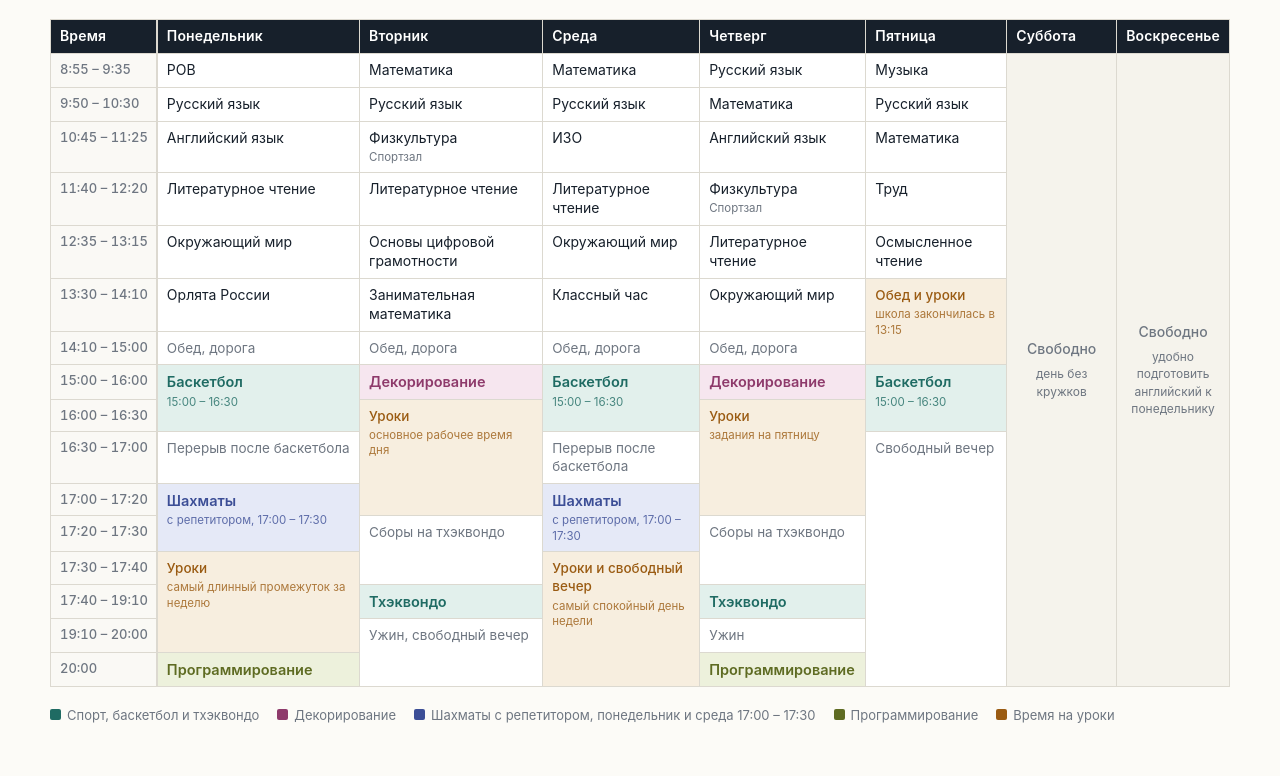
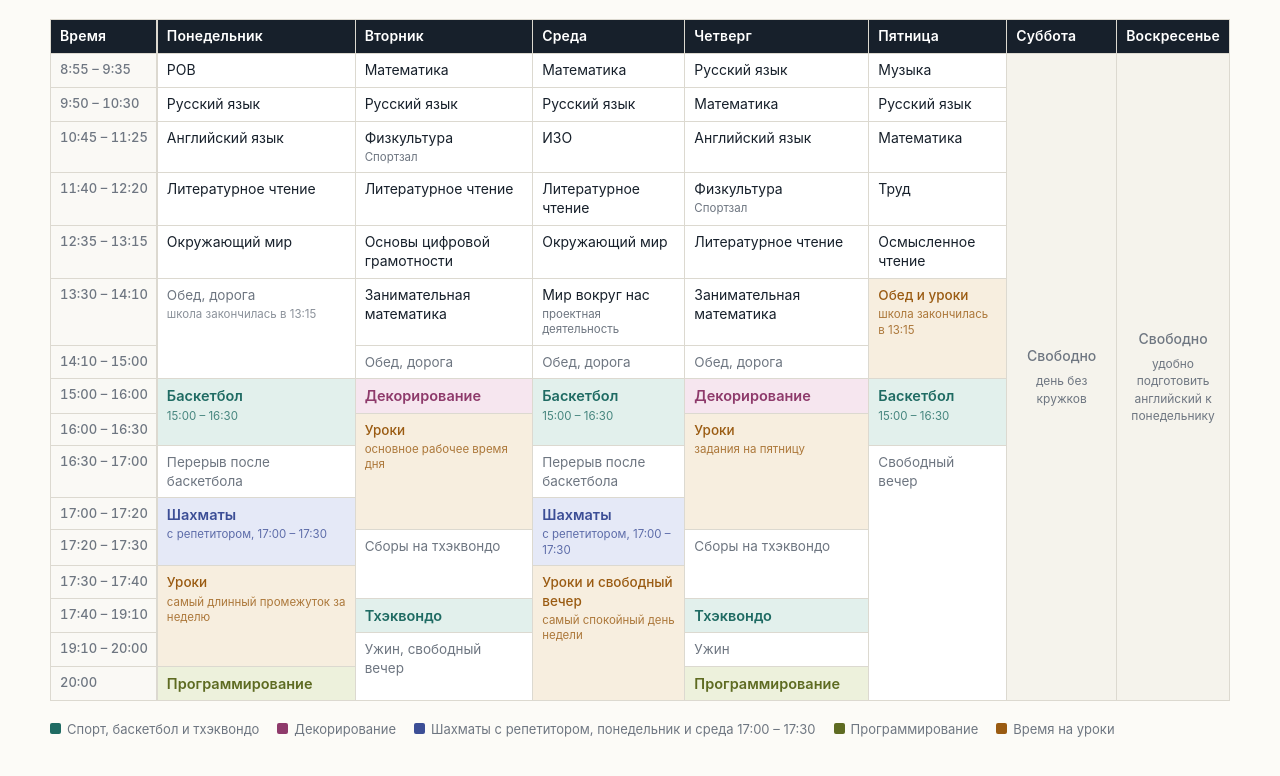
Before and after one commit to DariaJoy/raspisanie, a plain HTML site: page index.html in a window 1280 px wide. Shown: the part 96-872 px from the top of the page. Drawn offline with Linux system fonts and the light colour scheme.

Commit message:
Сверка с расписанием школы на 12–17 октября
Понедельник: урок в 13:30 убран, школа заканчивается в 13:15.
Среда 13:30: «Мир вокруг нас», проектная деятельность.
Четверг 13:30: «Занимательная математика» вместо «Окружающего мира».

Шахматы и программирование оставлены: эти занятия идут не через
школу и в её расписании не значатся.

Co-Authored-By: Claude Opus 5 <noreply@anthropic.com>

```diff
--- a/index.html
+++ b/index.html
@@ -297,15 +297,14 @@
     </tr>
     <tr>
       <td class="time">13:30 – 14:10</td>
-      <td class="lesson">Орлята России</td>
+      <td class="free" rowspan="2">Обед, дорога<span class="note">школа закончилась в 13:15</span></td>
       <td class="lesson">Занимательная математика</td>
-      <td class="lesson">Классный час</td>
-      <td class="lesson">Окружающий мир</td>
+      <td class="lesson">Мир вокруг нас<span>проектная деятельность</span></td>
+      <td class="lesson">Занимательная математика</td>
       <td class="study" rowspan="2">Обед и уроки<span class="note">школа закончилась в 13:15</span></td>
     </tr>
     <tr>
       <td class="time">14:10 – 15:00</td>
-      <td class="free">Обед, дорога</td>
       <td class="free">Обед, дорога</td>
       <td class="free">Обед, дорога</td>
       <td class="free">Обед, дорога</td>
@@ -381,8 +380,7 @@
       <li class="slot" data-kind="lesson"><time>10:45 – 11:25</time><div class="what">Английский язык</div></li>
       <li class="slot" data-kind="lesson"><time>11:40 – 12:20</time><div class="what">Литературное чтение</div></li>
       <li class="slot" data-kind="lesson"><time>12:35 – 13:15</time><div class="what">Окружающий мир</div></li>
-      <li class="slot" data-kind="lesson"><time>13:30 – 14:10</time><div class="what">Орлята России</div></li>
-      <li class="slot" data-kind="free"><time>14:10 – 15:00</time><div class="what">Обед, дорога</div></li>
+      <li class="slot" data-kind="free"><time>13:15 – 15:00</time><div class="what">Обед, дорога<span class="note">школа закончилась в 13:15</span></div></li>
       <li class="slot" data-kind="sport"><time>15:00 – 16:30</time><div class="what">Баскетбол</div></li>
       <li class="slot" data-kind="free"><time>16:30 – 17:00</time><div class="what">Перерыв после баскетбола</div></li>
       <li class="slot" data-kind="chess"><time>17:00 – 17:30</time><div class="what">Шахматы<span class="note">полчаса с репетитором</span></div></li>
@@ -415,7 +413,7 @@
       <li class="slot" data-kind="lesson"><time>10:45 – 11:25</time><div class="what">ИЗО</div></li>
       <li class="slot" data-kind="lesson"><time>11:40 – 12:20</time><div class="what">Литературное чтение</div></li>
       <li class="slot" data-kind="lesson"><time>12:35 – 13:15</time><div class="what">Окружающий мир</div></li>
-      <li class="slot" data-kind="lesson"><time>13:30 – 14:10</time><div class="what">Классный час</div></li>
+      <li class="slot" data-kind="lesson"><time>13:30 – 14:10</time><div class="what">Мир вокруг нас<span>проектная деятельность</span></div></li>
       <li class="slot" data-kind="free"><time>14:10 – 15:00</time><div class="what">Обед, дорога</div></li>
       <li class="slot" data-kind="sport"><time>15:00 – 16:30</time><div class="what">Баскетбол</div></li>
       <li class="slot" data-kind="free"><time>16:30 – 17:00</time><div class="what">Перерыв после баскетбола</div></li>
@@ -431,7 +429,7 @@
       <li class="slot" data-kind="lesson"><time>10:45 – 11:25</time><div class="what">Английский язык</div></li>
       <li class="slot" data-kind="lesson"><time>11:40 – 12:20</time><div class="what">Физкультура<span>Спортзал</span></div></li>
       <li class="slot" data-kind="lesson"><time>12:35 – 13:15</time><div class="what">Литературное чтение</div></li>
-      <li class="slot" data-kind="lesson"><time>13:30 – 14:10</time><div class="what">Окружающий мир</div></li>
+      <li class="slot" data-kind="lesson"><time>13:30 – 14:10</time><div class="what">Занимательная математика</div></li>
       <li class="slot" data-kind="free"><time>14:10 – 15:00</time><div class="what">Обед, дорога</div></li>
       <li class="slot" data-kind="art"><time>15:00 – 16:00</time><div class="what">Декорирование</div></li>
       <li class="slot" data-kind="study"><time>16:00 – 17:20</time><div class="what">Уроки<span class="note">задания на пятницу</span></div></li>
--- a/sw.js
+++ b/sw.js
@@ -1,6 +1,6 @@
 // Офлайн-кэш: страница открывается без интернета и сама обновляется,
 // когда сеть доступна. Версию поднимать при правке списка файлов.
-var CACHE = 'raspisanie-v1';
+var CACHE = 'raspisanie-v2';
 var ASSETS = ['./', './index.html', './manifest.webmanifest', './icon-192.png', './icon-512.png'];
 
 self.addEventListener('install', function(e){
```
